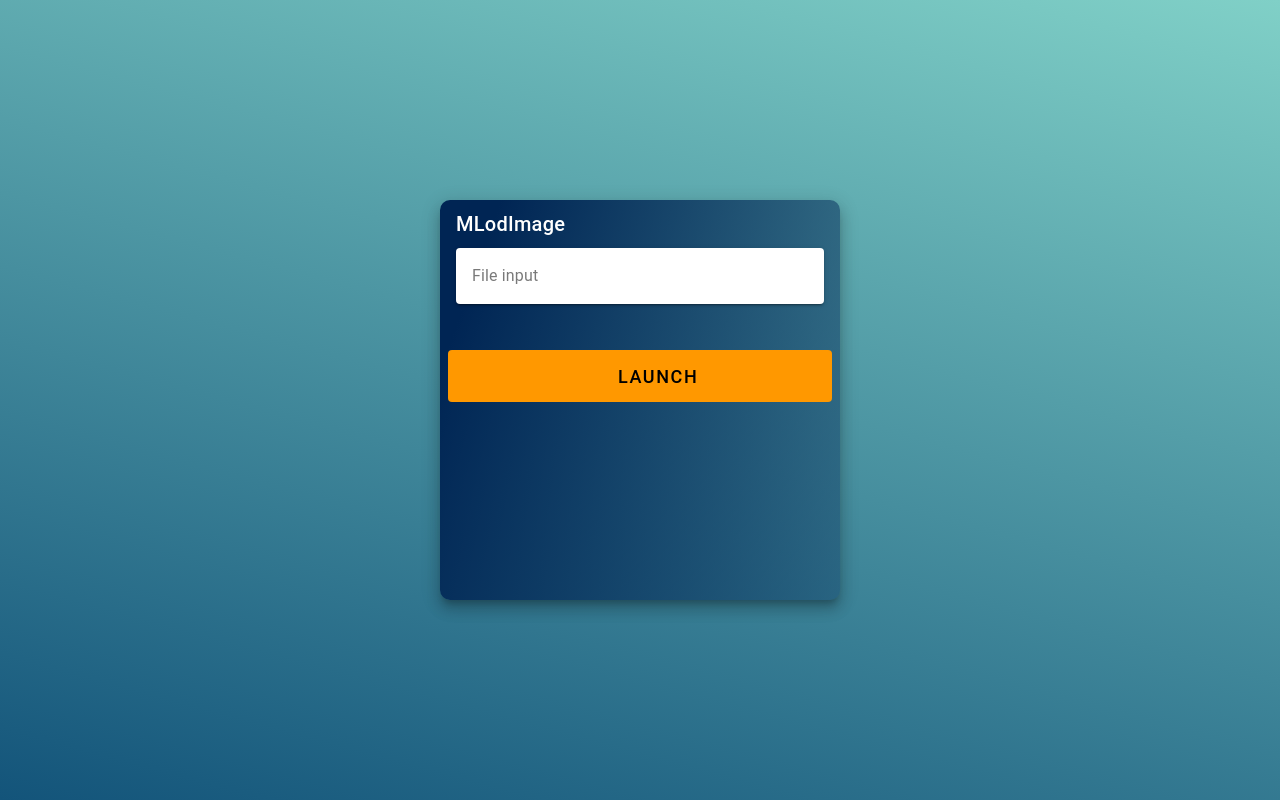
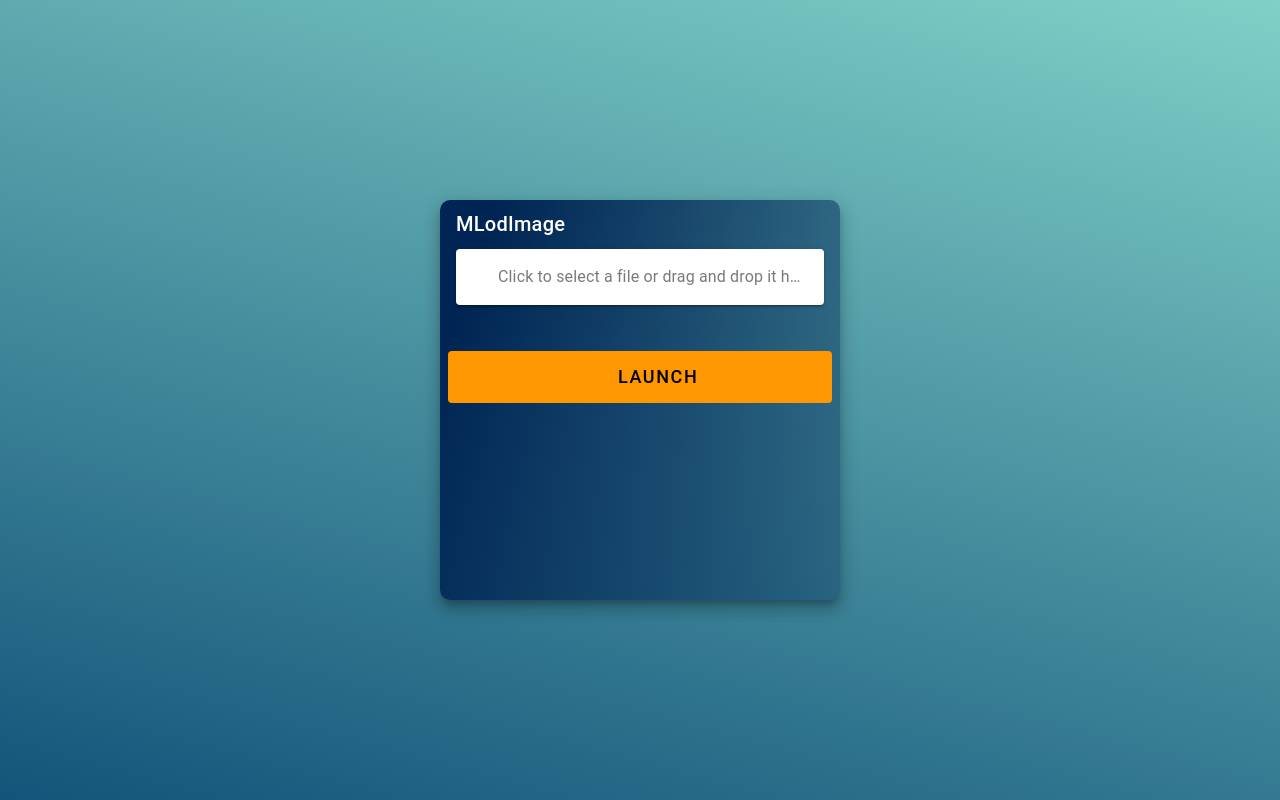
Before and after one commit to MSE-PI/MLodImage, a Vue app in the folder code/frontend/MLodImage/: page / in a window 1280 px wide. Built offline with nearby package versions, Linux system fonts and the light colour scheme.

Commit message:
small enhancement

```diff
--- a/code/frontend/MLodImage/src/App.vue
+++ b/code/frontend/MLodImage/src/App.vue
@@ -13,13 +13,17 @@
                         elevation="10"
                         transition="scale-transition"
                     >
-                        <v-card-title class="headline">MLodImage</v-card-title>
+                        <v-card-title class="headline">
+                            MLodImage
+                            <v-icon class="ml-2" icon="mdi-image" />
+                        </v-card-title>
                         <v-card-text>
                             <v-file-input
                                 prepend-icon=""
+                                prepend-inner-icon="fa-file-audio"
                                 variant="solo"
                                 accept="audio/ogg,audio/mp3"
-                                    label="File input"
+                                label="Click to select a file or drag and drop it here !"
                             ></v-file-input>
                         </v-card-text>
                         <v-card-actions>
@@ -27,7 +31,7 @@
                                 color="orange"
                                 variant="flat"
                                 size="x-large"
-                                    prepend-icon="mdi-play"
+                                prepend-icon="fa-play"
                                 block
                             >
                                 Launch
--- a/code/frontend/MLodImage/src/main.ts
+++ b/code/frontend/MLodImage/src/main.ts
@@ -6,11 +6,21 @@ import 'vuetify/styles'
 import { createVuetify } from 'vuetify'
 import * as components from 'vuetify/components'
 import * as directives from 'vuetify/directives'
+import { aliases, fa } from 'vuetify/iconsets/fa'
+import { mdi } from 'vuetify/iconsets/mdi'
 
 const vuetify = createVuetify({
     components,
     directives,
     ssr: true,
+    icons: {
+        defaultSet: 'fa',
+        aliases,
+        sets: {
+            mdi,
+            fa,
+        }
+    }
 })
 
 createApp(App).use(vuetify).mount('#app')
```
Lines whose indentation alone changed are shown as unchanged.
